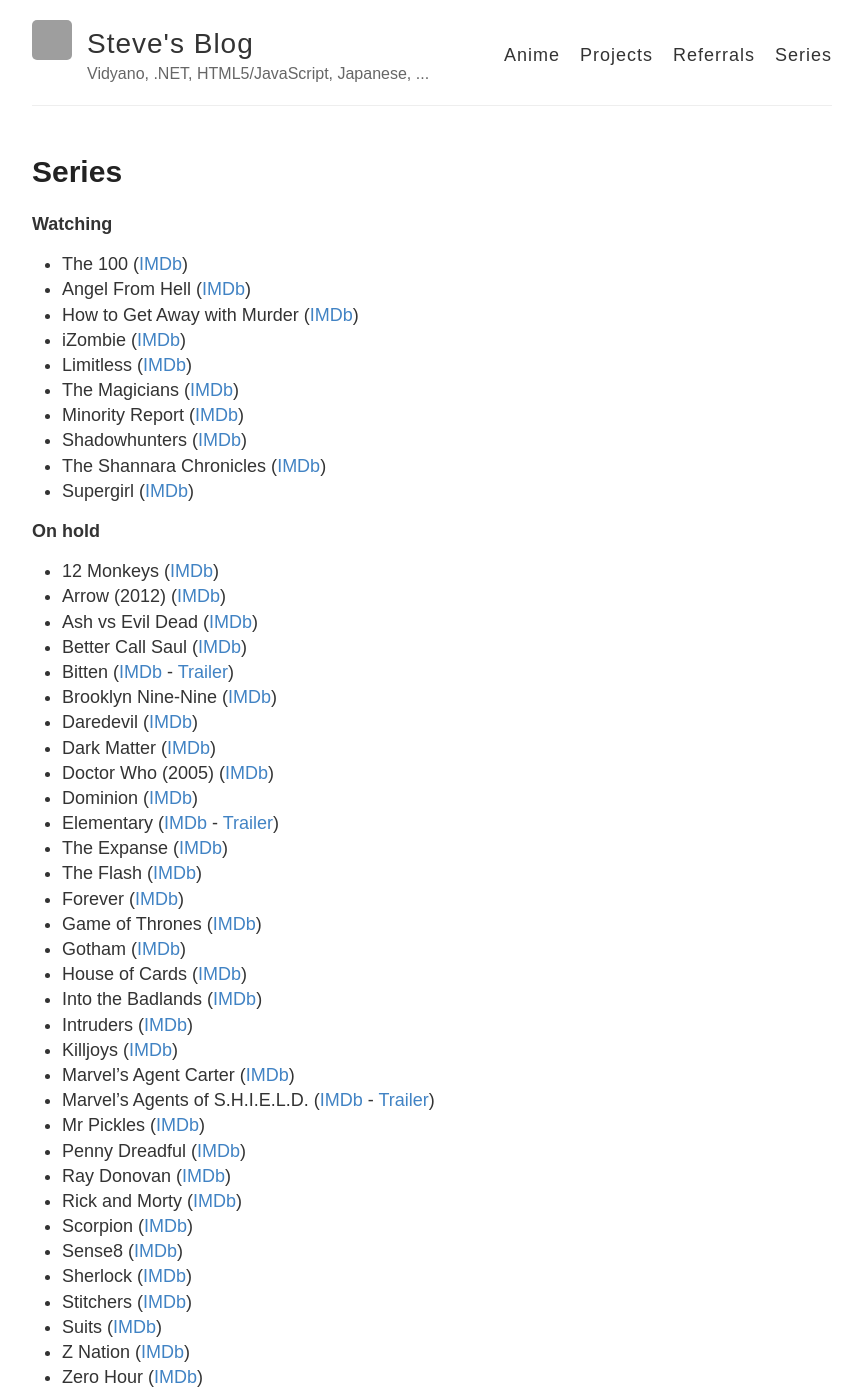
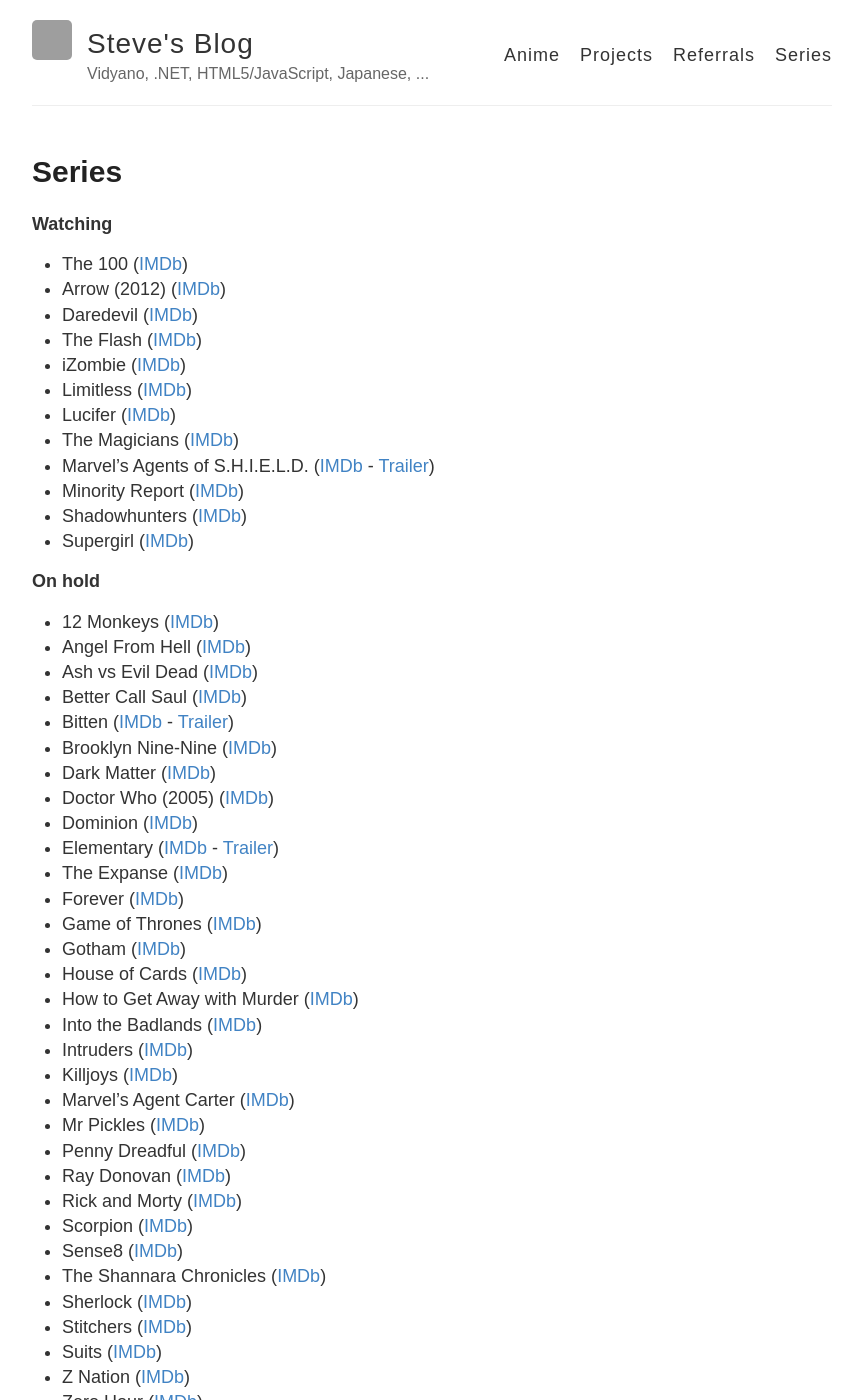
Before and after one commit to stevehansen/stevehansen.github.io, a Jekyll site: the page built from series.md, in a window 1280 px wide and 1400 px high. Shown: the whole window, without its empty margins (208-1071 px from the left). Built offline with Jekyll 4.4.1, drawn with Linux system fonts in a browser that asks for light colours; comment, search, counter and statistics services are not loaded; grey boxes are pictures that could not be loaded.

Commit message:
Updated series

```diff
--- a/series.md
+++ b/series.md
@@ -9,47 +9,48 @@
 **Watching**
 
 * The 100 ([IMDb](http://www.imdb.com/title/tt2661044))
-* Angel From Hell ([IMDb](http://www.imdb.com/title/tt4424726/))
-* How to Get Away with Murder ([IMDb](http://www.imdb.com/title/tt3205802/))
+* Arrow (2012) ([IMDb](http://www.imdb.com/title/tt2193021/))
+* Daredevil ([IMDb](http://www.imdb.com/title/tt3322312))
+* The Flash ([IMDb](http://www.imdb.com/title/tt3107288/))
 * iZombie ([IMDb](http://www.imdb.com/title/tt3501584/))
 * Limitless ([IMDb](http://www.imdb.com/title/tt4422836/))
+* Lucifer ([IMDb](http://www.imdb.com/title/tt4052886/))
 * The Magicians ([IMDb](http://www.imdb.com/title/tt4254242/))
+* Marvel's Agents of S.H.I.E.L.D. ([IMDb](http://www.imdb.com/title/tt2364582/) - <a href="http://www.youtube.com/watch?v=T3T-evQZiQo" target="_blank">Trailer</a>)
 * Minority Report ([IMDb](http://www.imdb.com/title/tt4450826/))
 * Shadowhunters ([IMDb](http://www.imdb.com/title/tt4145054/))
-* The Shannara Chronicles ([IMDb](http://www.imdb.com/title/tt1051220/))
 * Supergirl ([IMDb](http://www.imdb.com/title/tt4016454/))
 
 
 **On hold**
 
 * 12 Monkeys ([IMDb](http://www.imdb.com/title/tt3148266/))
-* Arrow (2012) ([IMDb](http://www.imdb.com/title/tt2193021/))
+* Angel From Hell ([IMDb](http://www.imdb.com/title/tt4424726/))
 * Ash vs Evil Dead ([IMDb](http://www.imdb.com/title/tt4189022/))
 * Better Call Saul ([IMDb](http://www.imdb.com/title/tt3032476))
 * Bitten ([IMDb](http://www.imdb.com/title/tt2365946/) - <a href="http://www.youtube.com/watch?v=tUQ_ZXjzkiQ" target="_blank">Trailer</a>)
 * Brooklyn Nine-Nine ([IMDb](http://www.imdb.com/title/tt2467372/))
-* Daredevil ([IMDb](http://www.imdb.com/title/tt3322312))
 * Dark Matter ([IMDb](http://www.imdb.com/title/tt4159076))
 * Doctor Who (2005) ([IMDb](http://www.imdb.com/title/tt0436992/))
 * Dominion ([IMDb](http://www.imdb.com/title/tt3079768))
 * Elementary ([IMDb](http://www.imdb.com/title/tt2191671/) - <a href="http://www.youtube.com/watch?v=6YvuZ4Msh50" target="_blank">Trailer</a>)
 * The Expanse ([IMDb](http://www.imdb.com/title/tt3230854/))
-* The Flash ([IMDb](http://www.imdb.com/title/tt3107288/))
 * Forever ([IMDb](http://www.imdb.com/title/tt3487382/))
 * Game of Thrones ([IMDb](http://www.imdb.com/title/tt0944947/))
 * Gotham ([IMDb](http://www.imdb.com/title/tt3749900/))
 * House of Cards ([IMDb](http://www.imdb.com/title/tt1856010/))
+* How to Get Away with Murder ([IMDb](http://www.imdb.com/title/tt3205802/))
 * Into the Badlands ([IMDb](http://www.imdb.com/title/tt3865236/))
 * Intruders ([IMDb](http://www.imdb.com/title/tt3552166/))
 * Killjoys ([IMDb](http://www.imdb.com/title/tt3952222/))
 * Marvel's Agent Carter ([IMDb](http://www.imdb.com/title/tt3475734/))
-* Marvel's Agents of S.H.I.E.L.D. ([IMDb](http://www.imdb.com/title/tt2364582/) - <a href="http://www.youtube.com/watch?v=T3T-evQZiQo" target="_blank">Trailer</a>)
 * Mr Pickles ([IMDb](http://www.imdb.com/title/tt2950342/))
 * Penny Dreadful ([IMDb](http://www.imdb.com/title/tt2628232/))
 * Ray Donovan ([IMDb](http://www.imdb.com/title/tt2249007/))
 * Rick and Morty ([IMDb](http://www.imdb.com/title/tt2861424/))
 * Scorpion ([IMDb](http://www.imdb.com/title/tt3514324/))
 * Sense8 ([IMDb](http://www.imdb.com/title/tt2431438))
+* The Shannara Chronicles ([IMDb](http://www.imdb.com/title/tt1051220/))
 * Sherlock ([IMDb](http://www.imdb.com/title/tt1475582/))
 * Stitchers ([IMDb](http://www.imdb.com/title/tt3868848))
 * Suits ([IMDb](http://www.imdb.com/title/tt1632701/))
```
